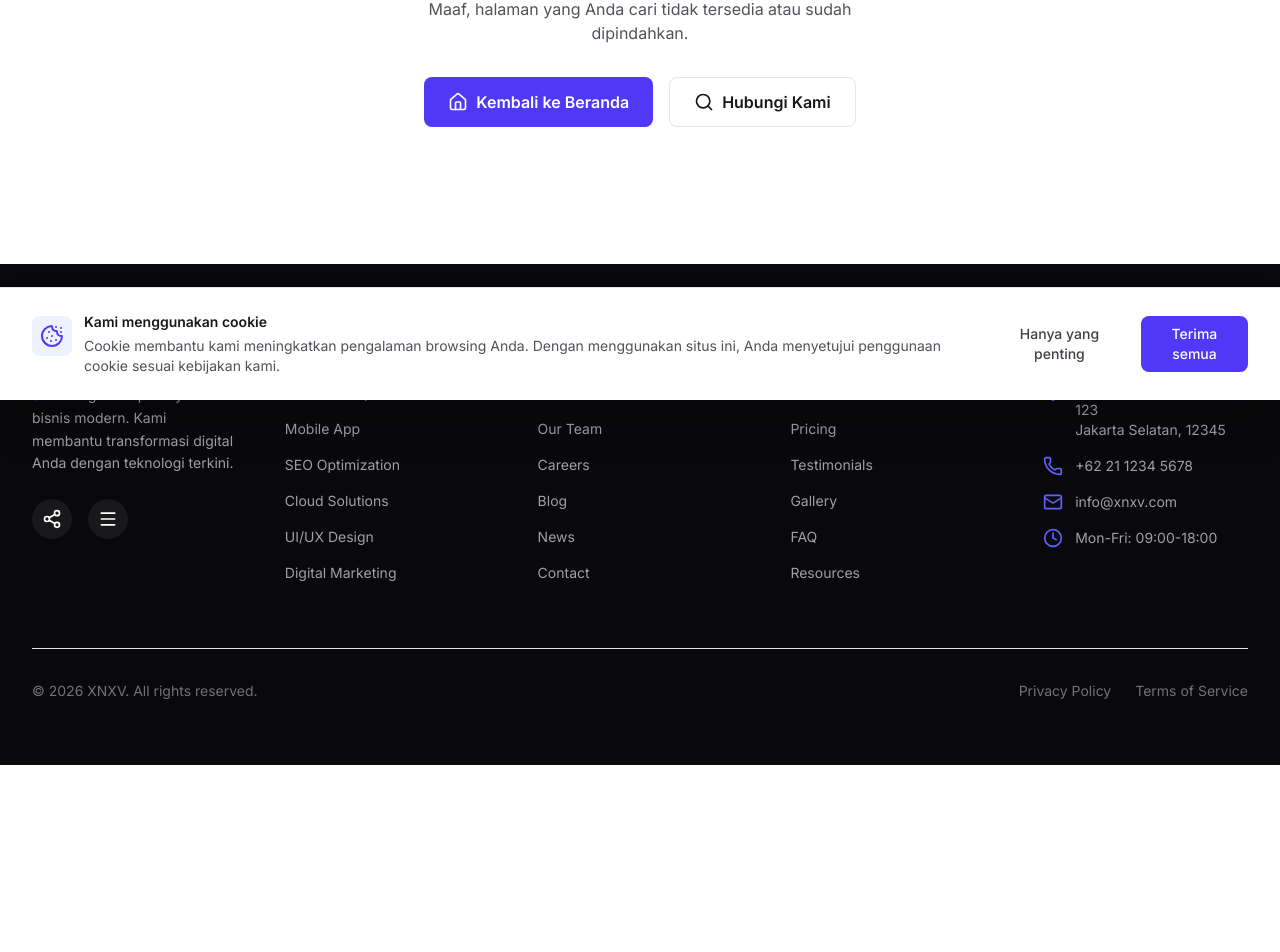
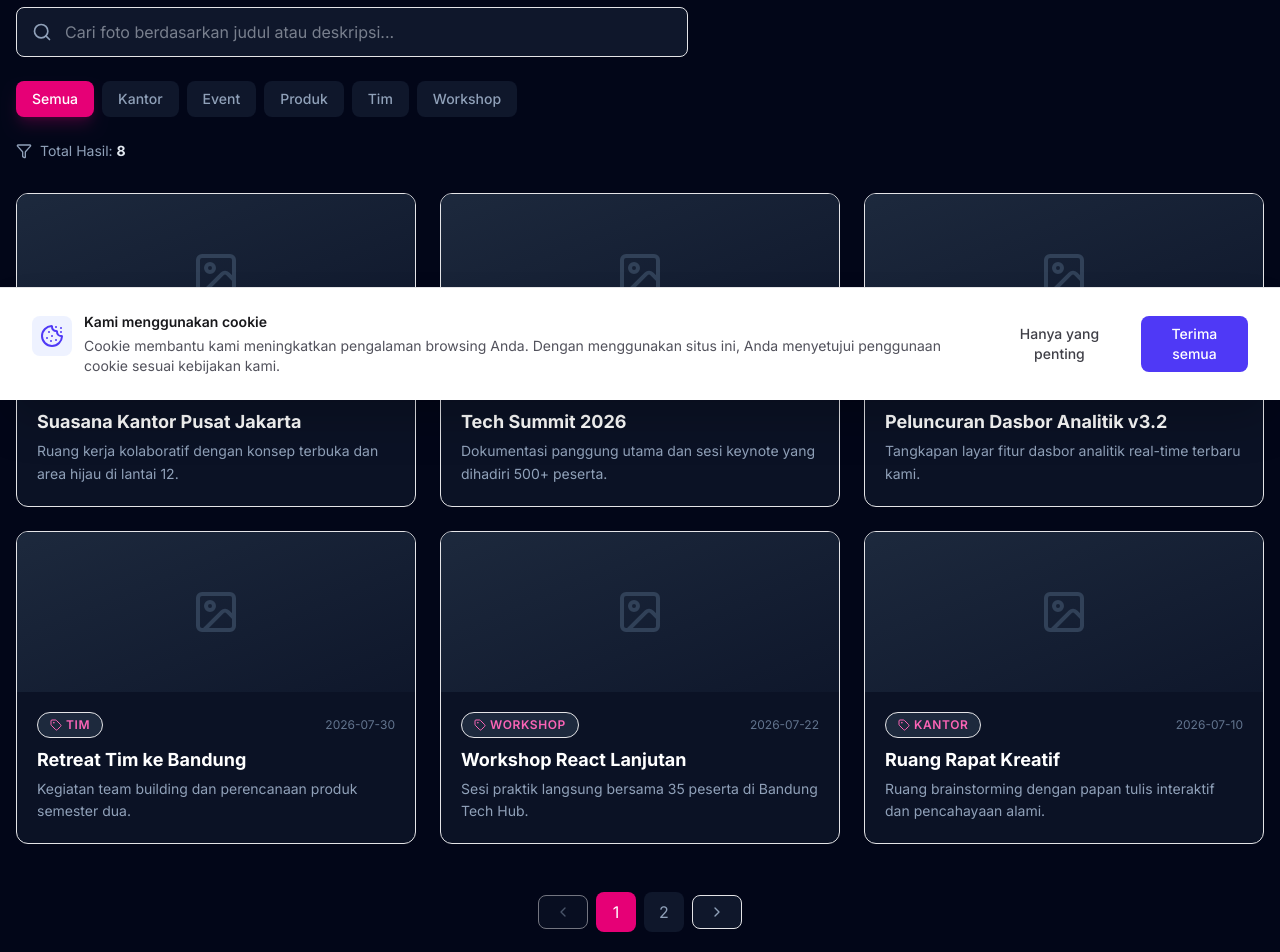
Before and after one commit to aryaapriawann-dev/XNXNV, a Next.js app: page /gallery/filter in a window 1280 px wide. Before the commit this address had no page. Shown: the part 400-1352 px from the top of the page. Before the commit the page ends 1165 px from the top, so only its background shows below. Built offline with nearby package versions, Linux system fonts and the light colour scheme.

Commit message:
feat(gallery): add Gallery Filter page with category search

```diff
--- /dev/null
+++ b/src/app/gallery/filter/page.tsx
@@ -0,0 +1,217 @@
+"use client";
+
+import { useState } from "react";
+import { Search, Filter, ChevronLeft, ChevronRight, Image as ImageIcon, Tag } from "lucide-react";
+
+interface GalleryItem {
+  id: string;
+  title: string;
+  description: string;
+  category: "kantor" | "event" | "produk" | "tim" | "workshop";
+  date: string;
+}
+
+const CATEGORIES = [
+  { id: "all", label: "Semua" },
+  { id: "kantor", label: "Kantor" },
+  { id: "event", label: "Event" },
+  { id: "produk", label: "Produk" },
+  { id: "tim", label: "Tim" },
+  { id: "workshop", label: "Workshop" },
+] as const;
+
+const GALLERY: GalleryItem[] = [
+  {
+    id: "1",
+    title: "Suasana Kantor Pusat Jakarta",
+    description: "Ruang kerja kolaboratif dengan konsep terbuka dan area hijau di lantai 12.",
+    category: "kantor",
+    date: "2026-08-20",
+  },
+  {
+    id: "2",
+    title: "Tech Summit 2026",
+    description: "Dokumentasi panggung utama dan sesi keynote yang dihadiri 500+ peserta.",
+    category: "event",
+    date: "2026-08-15",
+  },
+  {
+    id: "3",
+    title: "Peluncuran Dasbor Analitik v3.2",
+    description: "Tangkapan layar fitur dasbor analitik real-time terbaru kami.",
+    category: "produk",
+    date: "2026-08-28",
+  },
+  {
+    id: "4",
+    title: "Retreat Tim ke Bandung",
+    description: "Kegiatan team building dan perencanaan produk semester dua.",
+    category: "tim",
+    date: "2026-07-30",
+  },
+  {
+    id: "5",
+    title: "Workshop React Lanjutan",
+    description: "Sesi praktik langsung bersama 35 peserta di Bandung Tech Hub.",
+    category: "workshop",
+    date: "2026-07-22",
+  },
+  {
+    id: "6",
+    title: "Ruang Rapat Kreatif",
+    description: "Ruang brainstorming dengan papan tulis interaktif dan pencahayaan alami.",
+    category: "kantor",
+    date: "2026-07-10",
+  },
+  {
+    id: "7",
+    title: "Meetup Founder Surabaya",
+    description: "Momen networking santai bersama komunitas startup Jawa Timur.",
+    category: "event",
+    date: "2026-06-25",
+  },
+  {
+    id: "8",
+    title: "Sesi Foto Tim Produk",
+    description: "Perkenalan wajah-wajah di balik pengembangan platform kami.",
+    category: "tim",
+    date: "2026-06-12",
+  },
+];
+
+export default function GalleryFilterPage() {
+  const [selectedCategory, setSelectedCategory] = useState<string>("all");
+  const [searchQuery, setSearchQuery] = useState("");
+  const [currentPage, setCurrentPage] = useState(1);
+  const itemsPerPage = 6;
+
+  const filteredItems = GALLERY.filter((item) => {
+    const matchesCategory = selectedCategory === "all" || item.category === selectedCategory;
+    const matchesSearch =
+      item.title.toLowerCase().includes(searchQuery.toLowerCase()) ||
+      item.description.toLowerCase().includes(searchQuery.toLowerCase());
+    return matchesCategory && matchesSearch;
+  });
+
+  const totalPages = Math.ceil(filteredItems.length / itemsPerPage);
+  const currentItems = filteredItems.slice(
+    (currentPage - 1) * itemsPerPage,
+    currentPage * itemsPerPage
+  );
+
+  return (
+    <div className="min-h-screen bg-slate-950 text-slate-50">
+      <div className="border-b border-slate-800 bg-gradient-to-br from-slate-900 via-slate-900 to-slate-950">
+        <div className="container mx-auto px-4 py-16">
+          <div className="inline-flex items-center gap-2 px-3 py-1 rounded-full bg-pink-500/10 text-pink-400 text-sm mb-4 border border-pink-500/20">
+            <ImageIcon className="w-4 h-4" />
+            <span>Galeri</span>
+          </div>
+          <h1 className="text-4xl md:text-5xl font-bold mb-4 bg-gradient-to-r from-pink-400 to-rose-500 bg-clip-text text-transparent">
+            Galeri: Filter & Cari
+          </h1>
+          <p className="text-lg text-slate-400 max-w-2xl">
+            Jelajahi dokumentasi kantor, event, produk, dan tim kami dengan filter kategori.
+          </p>
+        </div>
+      </div>
+
+      <div className="container mx-auto px-4 py-12">
+        <div className="mb-8 space-y-6">
+          <div className="relative max-w-2xl">
+            <Search className="absolute left-4 top-1/2 -translate-y-1/2 w-5 h-5 text-slate-400" />
+            <input
+              type="text"
+              placeholder="Cari foto berdasarkan judul atau deskripsi..."
+              value={searchQuery}
+              onChange={(e) => { setSearchQuery(e.target.value); setCurrentPage(1); }}
+              className="w-full pl-12 pr-4 py-3 bg-slate-900 border border-slate-800 rounded-lg focus:outline-none focus:ring-2 focus:ring-pink-500 text-slate-200"
+            />
+          </div>
+
+          <div className="flex flex-wrap gap-2">
+            {CATEGORIES.map((cat) => (
+              <button
+                key={cat.id}
+                onClick={() => { setSelectedCategory(cat.id); setCurrentPage(1); }}
+                className={`px-4 py-2 rounded-lg text-sm font-medium transition-all ${
+                  selectedCategory === cat.id
+                    ? "bg-pink-600 text-white shadow-lg shadow-pink-600/20"
+                    : "bg-slate-900 text-slate-400 hover:bg-slate-800 hover:text-slate-200"
+                }`}
+              >
+                {cat.label}
+              </button>
+            ))}
+          </div>
+
+          <div className="flex items-center gap-2 text-sm text-slate-400">
+            <Filter className="w-4 h-4" />
+            <span>Total Hasil: <strong className="text-slate-200">{filteredItems.length}</strong></span>
+          </div>
+        </div>
+
+        <div className="grid grid-cols-1 md:grid-cols-2 lg:grid-cols-3 gap-6">
+          {currentItems.map((item) => (
+            <div
+              key={item.id}
+              className="bg-slate-900/70 border border-slate-800 hover:border-slate-700 rounded-xl overflow-hidden transition-all hover:shadow-xl"
+            >
+              <div className="h-40 bg-gradient-to-br from-slate-800 to-slate-900 flex items-center justify-center">
+                <ImageIcon className="w-12 h-12 text-slate-700" />
+              </div>
+              <div className="p-5">
+                <div className="flex items-center justify-between mb-2">
+                  <span className="px-3 py-1 bg-slate-800 rounded-full text-xs uppercase tracking-wider text-pink-400 font-semibold border border-slate-700 flex items-center gap-1">
+                    <Tag className="w-3 h-3" /> {item.category}
+                  </span>
+                  <span className="text-xs text-slate-500">{item.date}</span>
+                </div>
+                <h3 className="text-lg font-bold text-white mb-1">{item.title}</h3>
+                <p className="text-sm text-slate-400 leading-relaxed">{item.description}</p>
+              </div>
+            </div>
+          ))}
+        </div>
+
+        {filteredItems.length === 0 && (
+          <div className="text-center py-16 bg-slate-900/40 rounded-xl border border-slate-800">
+            <Search className="w-10 h-10 text-slate-600 mx-auto mb-3" />
+            <p className="text-lg font-semibold text-slate-300">Tidak ada foto yang cocok</p>
+            <p className="text-sm text-slate-500 mt-1">Coba kata kunci atau kategori lain</p>
+          </div>
+        )}
+
+        {totalPages > 1 && (
+          <div className="flex items-center justify-center gap-2 mt-12">
+            <button
+              className="px-4 py-2 bg-slate-900 border border-slate-800 rounded-lg hover:bg-slate-800 text-slate-400 disabled:opacity-50"
+              onClick={() => setCurrentPage((p) => Math.max(1, p - 1))}
+              disabled={currentPage === 1}
+            >
+              <ChevronLeft className="w-4 h-4" />
+            </button>
+            {Array.from({ length: totalPages }, (_, i) => i + 1).map((page) => (
+              <button
+                key={page}
+                onClick={() => setCurrentPage(page)}
+                className={`w-10 h-10 flex items-center justify-center rounded-lg transition-colors ${
+                  currentPage === page ? "bg-pink-600 text-white" : "bg-slate-900 text-slate-400 hover:bg-slate-800"
+                }`}
+              >
+                {page}
+              </button>
+            ))}
+            <button
+              className="px-4 py-2 bg-slate-900 border border-slate-800 rounded-lg hover:bg-slate-800 text-slate-400 disabled:opacity-50"
+              onClick={() => setCurrentPage((p) => Math.min(totalPages, p + 1))}
+              disabled={currentPage === totalPages}
+            >
+              <ChevronRight className="w-4 h-4" />
+            </button>
+          </div>
+        )}
+      </div>
+    </div>
+  );
+}
```
